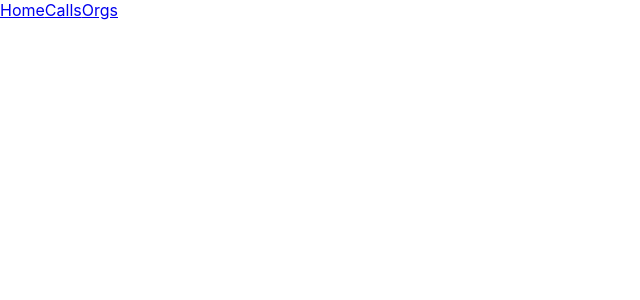
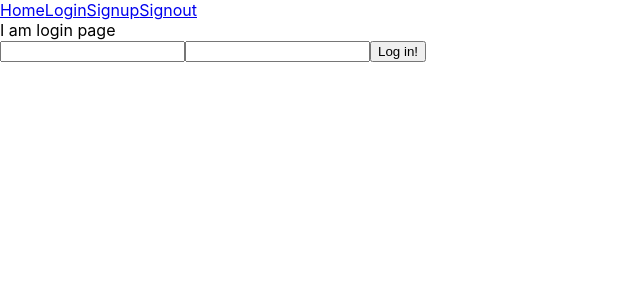
Before and after one commit to wrfeng/open-call-front-end, a React (Create React App) app: page /login in a window 1280 px wide. Shown: the top 300 px of the page, without its empty margins (0-640 px from the left). Built offline with nearby package versions, Linux system fonts and the light colour scheme.

Commit message:
JWT authentication - needs redirects

```diff
--- a/src/App.js
+++ b/src/App.js
@@ -1,22 +1,49 @@
-import React, { PureComponent } from 'react'
+import React from 'react';
 import './App.css';
-import { BrowserRouter as Router, Route } from 'react-router-dom';
-import NavBar from './NavBar';
+import Home from './Home'
+import NavBar from './NavBar'
+import Login from './components/Login'
+import Signup from './components/Signup'
+import Signout from './components/Signout'
 
-export class App extends PureComponent {
-render() {
-    return (
-      <Router>
-        <React.Fragment>
-      <NavBar />
-      {/* <Route exact path="/" render={Calls} />
-      <Route path="/calls" render={Calls} />
-      <Route path="/orgs" render={Orgs} />  */}
-        </React.Fragment>
+import { BrowserRouter, Switch, Route, } from 'react-router-dom'
 
-      </Router>
-    )
+class App extends React.Component {
+  state = {
+    artist: {},
+    page: 'home'
   }
 
+  redirect = (page) => {
+    this.setState({ page: page })
+  }
+
+  componentDidMount() {
+    if (localStorage.token) {
+      fetch('http://localhost:3000/profile', {
+        headers: {
+          Authorization: localStorage.token
+        }
+      })
+      .then(res => res.json())
+      .then(profileInfo => this.setState({ artist: profileInfo }))
+    }
+  }
+
+  render() {
+    return (
+      <BrowserRouter>
+      <NavBar />
+    <Switch>
+    <Route exact path="/" render={(routerProps) => <Home {...routerProps} artist={this.state.artist}/>} />
+      <Route path="/login" component={Login} />
+      <Route path="/signup" component={Signup} />
+      <Route path="/signout" component={Signout} />
+         </Switch>
+    </BrowserRouter>
+  )
+
+  }
 }
+
 export default App;
--- /dev/null
+++ b/src/Home.js
@@ -0,0 +1,16 @@
+import React from 'react';
+import { Link } from 'react-router-dom'
+
+ class HomePage extends React.Component {
+  render() {
+    return (
+      <div>
+        <h1> {this.props.artist.name ? `Hello ${this.props.artist.name}!
+        YOU ARE SIGNED IN` : <Link to='/login'>Login</Link>}</h1>
+
+      </div>
+    )
+  }
+}
+
+ export default HomePage;
--- a/src/NavBar.js
+++ b/src/NavBar.js
@@ -6,8 +6,9 @@ const NavBar = () => {
     <div className="navbar">
     {/*{code here}*/}
    <NavLink to="/">Home</NavLink>
-   <NavLink to="/calls">Calls</NavLink>
-   <NavLink to="/orgs">Orgs</NavLink>
+   <NavLink to="/login">Login</NavLink>
+   <NavLink to="/signup">Signup</NavLink>
+   <NavLink to="/signout">Signout</NavLink>
 
    </div>
   );
--- /dev/null
+++ b/src/components/Login.js
@@ -0,0 +1,45 @@
+import React from 'react';
+
+ class Login extends React.Component {
+  state = {
+    name: '',
+    password: ''
+  }
+
+   handleSubmit = (e) => {
+    e.preventDefault()
+    fetch('http://localhost:3000/login', {
+      method: 'POST',
+      headers: {
+        'Content-Type': 'application/json',
+        Accept: 'application/json'
+      },
+      body: JSON.stringify(this.state)
+    })
+      .then(res => res.json())
+      .then(parsedResponse => {
+        localStorage.setItem('token', parsedResponse.token)
+        this.props.history.push('/')
+      })
+  }
+
+   handleChange = (e) => {
+    this.setState({ [e.target.name]: e.target.value })
+  }
+
+   render() {
+    // console.log(this.state)
+    return (
+      <div>
+      I am login page
+      <form onSubmit={this.handleSubmit}>
+        <input type="text" value={this.state.name} onChange={this.handleChange} name="name" />
+        <input type="text" value={this.state.password} onChange={this.handleChange} name="password" />
+        <input type="submit" value="Log in!" />
+      </form>
+      </div>
+    );
+  }
+}
+
+ export default Login;
--- /dev/null
+++ b/src/components/Signout.js
@@ -0,0 +1,21 @@
+import React, { Component } from 'react'
+
+export class Signout extends Component {
+
+    componentDidMount() {
+        localStorage.clear();
+        this.props.history.push('/')
+
+
+    }
+
+    render() {
+        return (
+            <div>
+
+            </div>
+        )
+    }
+}
+
+export default Signout
--- /dev/null
+++ b/src/components/Signup.js
@@ -0,0 +1,43 @@
+import React from 'react';
+
+ class Signup extends React.Component {
+  state = {
+    name: '',
+    password: ''
+  }
+
+   handleSubmit = (e) => {
+    e.preventDefault()
+    fetch('http://localhost:3000/signup', {
+      method: 'POST',
+      headers: {
+        'Content-Type': 'application/json',
+        Accept: 'application/json'
+      },
+      body: JSON.stringify(this.state)
+    })
+      .then(res => res.json())
+      .then(parsedResponse => {
+        localStorage.setItem('token', parsedResponse.token)
+        this.props.redirect('home')
+      })
+  }
+
+   handleChange = (e) => {
+     console.log(e.target.value);
+    this.setState({ [e.target.name]: e.target.value })
+  }
+
+   render() {
+    // console.log(this.state)
+    return (
+      <form onSubmit={this.handleSubmit}>
+        <input type="text" value={this.state.name} onChange={this.handleChange} name="name" />
+        <input type="text" value={this.state.password} onChange={this.handleChange} name="password" />
+        <input type="submit" value="Sign Up!" />
+      </form>
+    );
+  }
+}
+
+ export default Signup;
```
Also changed, not shown: 1 other file (tests, documents, lock files or other folders).
